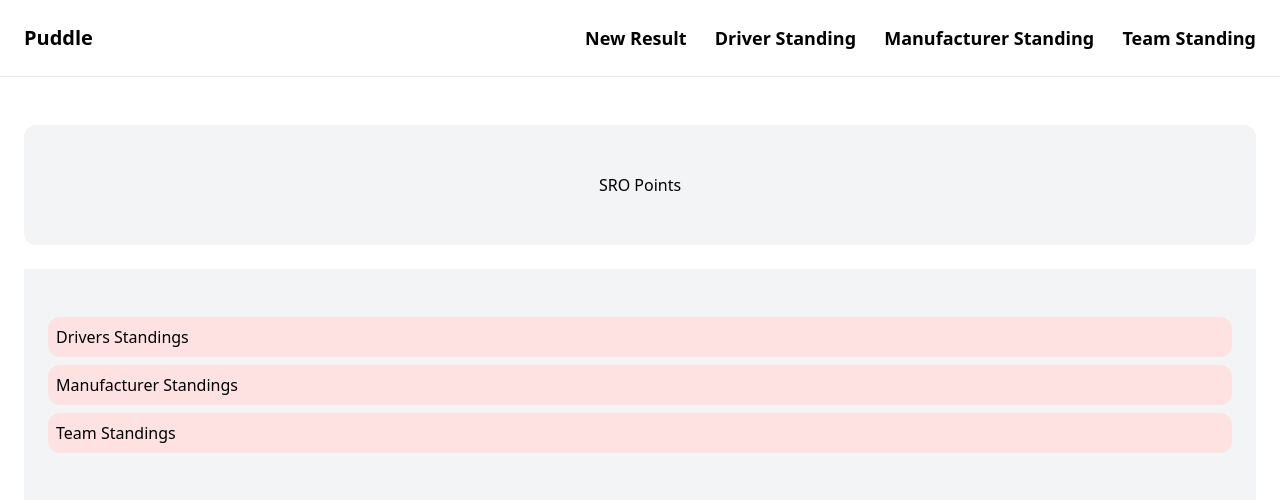
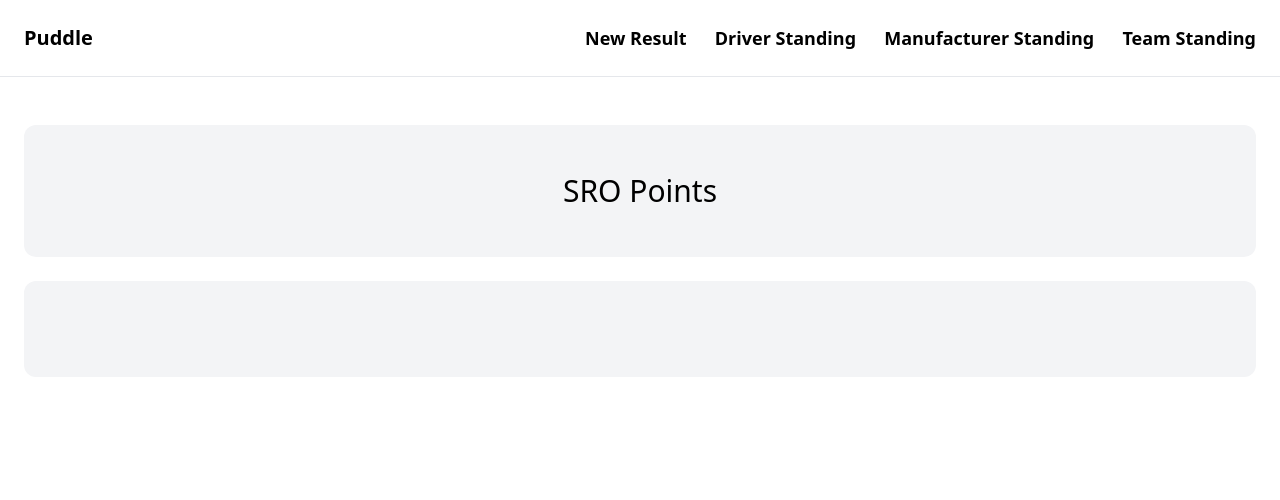
Before and after one commit to woobrendan/points_calculator, a Django app: page / in a window 1280 px wide. Shown: the top 500 px of the page. Run offline with Django 4.2, Linux system fonts and the light colour scheme; some libraries are stand-ins or nearby versions.

Commit message:
change hardcoded list of standings to be a for loop for standings. add larger text to title for SRO points

```diff
--- a/points_calculator/core/templates/core/index.html
+++ b/points_calculator/core/templates/core/index.html
@@ -3,27 +3,19 @@
 {% block title %} Welcome {% endblock %}
 
 {% block content %}
-    <div class="mt-6 px-6 py-12 bg-gray-100 rounded-xl text-center">
+    <div class="mt-6 px-6 py-12 bg-gray-100 rounded-xl text-center text-3xl">
         SRO Points
     </div>
 
-    <div class="mt-6 px-6 py-12 bg-gray-100">
+    <div class="mt-6 px-6 py-12 bg-gray-100 rounded-xl">
         <ul class="space-y-2">
-            <li class="py-2 px-2 rounded-xl bg-red-100">
+            {% for standing in standing_list %}
+            <li class="py-2 px-2 rounded-xl bg-red-200 text-lg hover:bg-red-500">
                 <a href="#">
-                    Drivers Standings
+                    {{ standing }} Standings
                 </a>
             </li>
-            <li class="py-2 px-2 rounded-xl bg-red-100">
-                <a href="#">
-                   Manufacturer Standings
-                </a>
-            </li>
-            <li class="py-2 px-2 rounded-xl bg-red-100">
-                <a href="#">
-                    Team Standings
-                </a>
-            </li>
+            {% endfor %}
         </ul>
     </div>
 {% endblock %}
```
